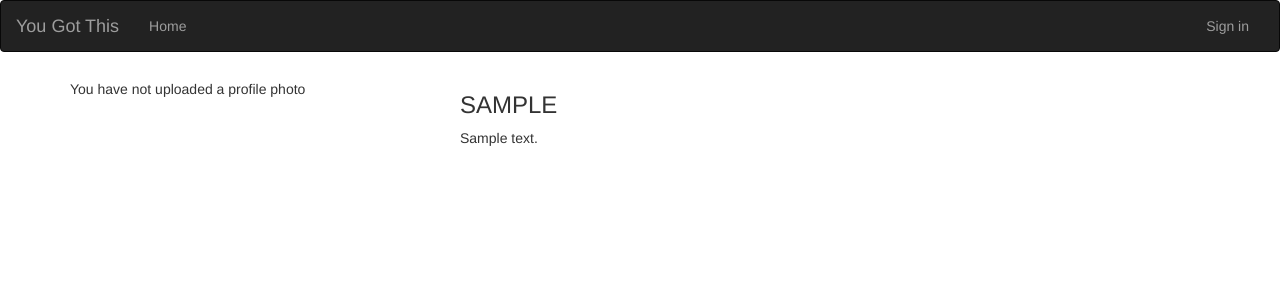
After one commit to Waithera-m/pomodoro, a Flask app: template app/templates/profile/profile.html in a window 1280 px wide. The commit adds this page. Shown: the top 300 px of the page. Run offline with Flask 2, Linux system fonts and the light colour scheme; the template is opened without the code that fills it: values that come from a table or form of the project are taken from there, others are empty; tables that the repository leaves empty hold one stand-in row (values such as "Sample post"); some libraries are stand-ins or nearby versions.

Commit message:
create profile view function and the profile template that this view is to render; add link to profile page to the navbar to ease navigation

```diff
--- a/app/templates/navbar.html
+++ b/app/templates/navbar.html
@@ -15,7 +15,7 @@
             </ul>
             <ul class="nav navbar-nav navbar-right">
               {% if current_user.is_authenticated %}
-
+              <li<a href="{{url_for('main.profile',uname=current_user.username)}}">Profile</a></li>
               <li><a href="{{url_for('auth.logout')}}">Sign out</a></li>
               {% else %}
               <li><a href="{{url_for('auth.signin')}}">Sign in</a></li>
--- /dev/null
+++ b/app/templates/profile/profile.html
@@ -0,0 +1,23 @@
+{% extends 'base.html' %}
+
+{% block content %}
+<div class="container">
+    <div class="row">
+        <div class="col-md-4">
+            {% if user.profile_photo_path %}
+            <img src="{{url_for('static',filename=user.profile_path)}}" alt="" class="img-thumbnail">
+            {% else %}
+            <h5>You have not uploaded a profile photo</h5>
+            {% endif %}
+        </div>
+        <div class="col-md-4">
+            <h3>{{user.username|upper}}</h3>
+            {% if user.bio %}
+            <p>{{user.bio}}</p>
+            {% else %}
+            <p>{{user.username|capitalize}} has no bio</p>
+            {% endif %}
+        </div>
+    </div>
+</div>
+{% endblock %}
```
Also changed, not shown: app/main/views.py (+15 -1 lines).
